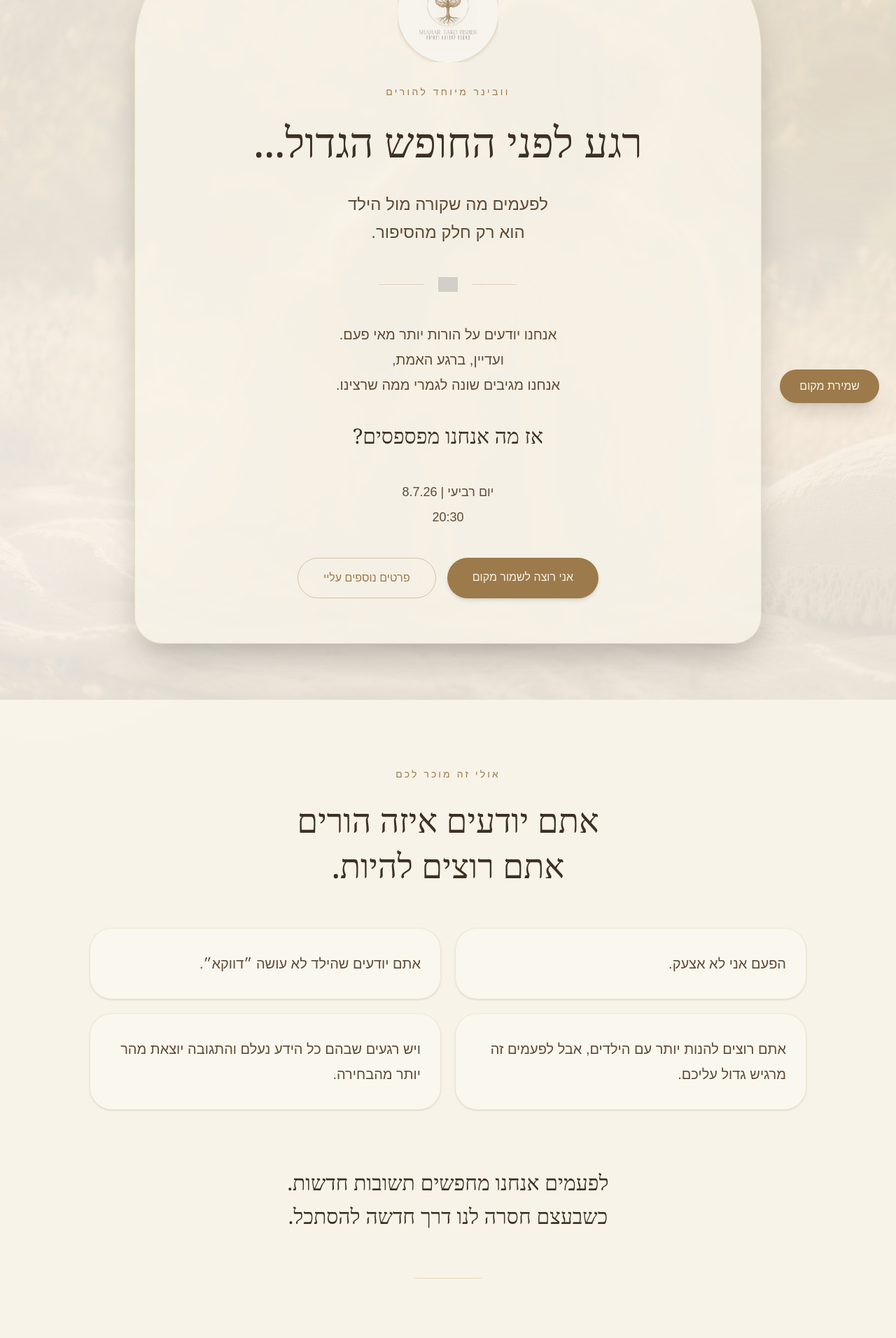
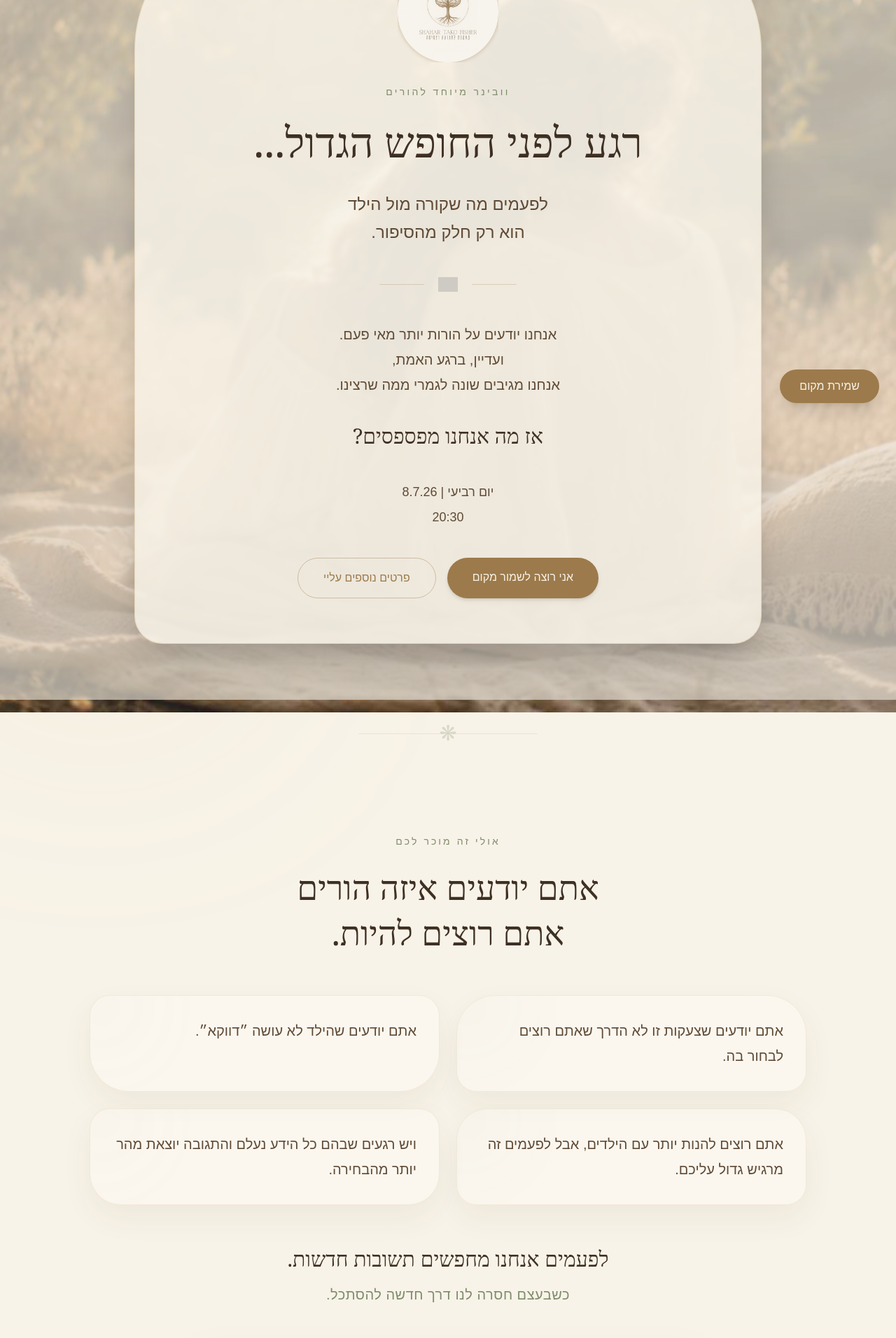
Before and after one commit to shahar27/shahar-landing, a Next.js app: page /parenting-webinar in a window 1280 px wide. Shown: the part 200-2112 px from the top of the page at 70% size. Built offline with nearby package versions, Linux system fonts and the light colour scheme; grey boxes are pictures that could not be loaded.

Commit message:
Refine event page design and pricing

```diff
--- a/app/parenting-webinar/page.tsx
+++ b/app/parenting-webinar/page.tsx
@@ -1,4 +1,5 @@
 import Link from "next/link";
+
 
 const WEBINAR_DATE = "יום רביעי | 8.7.26";
 const WEBINAR_TIME = "20:30";
@@ -15,6 +16,7 @@ const FACEBOOK =
 const WEBSITE = "https://shahartakofisher.com";
 
 const TALLY_FORM_URL = "https://tally.so/r/Y5e58W";
+const OLIVE = "#7E8C6B";
 
 function SoftDivider() {
   return (
@@ -26,9 +28,40 @@ function SoftDivider() {
   );
 }
 
+function NatureDivider() {
+  return (
+    <div className="relative h-24 flex items-center justify-center overflow-hidden">
+      <div className="absolute inset-0 flex items-center justify-center">
+        <div className="w-64 h-px bg-[#C8A86A]/20" />
+      </div>
+
+      <div
+        className="relative text-3xl opacity-25"
+        style={{ color: "#7E8C6B" }}
+      >
+        ❋
+      </div>
+    </div>
+  );
+}
+
 export default function ParentingWebinarPage() {
   return (
-    <main dir="rtl" className="min-h-screen bg-[#F8F3E8] text-[#3E3023] overflow-hidden pb-24">
+    <main
+      dir="rtl"
+      className="relative min-h-screen bg-[#F8F3E8] text-[#3E3023] overflow-hidden pb-24"
+    >
+
+      <div
+        className="pointer-events-none fixed inset-0 z-[1] opacity-[0.018] mix-blend-multiply"
+        style={{
+          backgroundImage:
+            "radial-gradient(circle at 1px 1px, rgba(62,48,35,0.22) 1px, transparent 0)",
+          backgroundSize: "20px 20px",
+        }}
+      />
+      <div className="relative z-10">
+
       <a
         href="#register"
         className="fixed bottom-4 left-4 right-4 md:left-auto md:right-6 md:bottom-6 md:w-auto z-[9999] rounded-full bg-[#9C7A4B] text-[#F8F3E8] px-7 py-3 text-center shadow-xl text-base hover:shadow-2xl transition"
@@ -41,21 +74,45 @@ export default function ParentingWebinarPage() {
         <img
           src="/soft-home.jpg"
           alt=""
-          className="absolute inset-0 w-full h-full object-cover opacity-35"
+          className="absolute inset-0 w-full h-full object-cover object-center opacity-90 scale-[1.03]"
+        />
+        <div className="absolute inset-0 bg-[#F8F3E8]/10 backdrop-blur-[1px]" />
+        <div
+          className="absolute inset-0"
+          style={{
+            background:
+              "linear-gradient(to top, rgba(62,48,35,0.22), rgba(248,243,232,0.02))",
+          }}
         />
 
-        <div className="absolute inset-0 bg-[#F8F3E8]/70" />
-        <div className="absolute top-20 right-[-160px] w-[420px] h-[420px] rounded-full bg-[#C8A86A]/15 blur-[120px]" />
-        <div className="absolute bottom-10 left-[-180px] w-[480px] h-[480px] rounded-full bg-white/40 blur-[140px]" />
+        <div className="absolute inset-0 bg-[#F8F3E8]/58" />
+        <div
+          className="absolute top-[-80px] right-[-120px] w-[500px] h-[500px] blur-[140px]"
+          style={{
+            background:
+              "radial-gradient(circle at center, rgba(126,140,107,0.16) 0%, transparent 70%)",
+          }}
+        />
 
-        <div className="relative z-10 w-full max-w-4xl rounded-t-[12rem] rounded-b-[2.5rem] border border-[#C8A86A]/30 bg-[#F8F3E8]/82 px-6 py-14 md:px-12 md:py-16 shadow-2xl backdrop-blur-[2px]">
+        <div
+          className="absolute bottom-[-120px] left-[-160px] w-[600px] h-[600px] blur-[150px]"
+          style={{
+            background:
+              "radial-gradient(circle at center, rgba(200,168,106,0.12) 0%, transparent 70%)",
+          }}
+        />
+
+        <div className="relative z-10 w-full max-w-4xl rounded-t-[5rem] md:rounded-t-[12rem] rounded-b-[2.5rem] border border-[#C8A86A]/30 bg-[#F8F3E8]/82 px-6 py-14 md:px-12 md:py-16 shadow-2xl backdrop-blur-[2px]">
           <img
             src="/logo-placeholder.png"
             alt="שחר טקו פישר"
             className="w-28 md:w-36 mx-auto mb-8"
           />
 
-          <p className="text-[#9C7A4B] tracking-[0.24em] text-sm mb-6">
+          <p
+            className="tracking-[0.24em] text-sm mb-6"
+            style={{ color: OLIVE }}
+          >
             וובינר מיוחד להורים
           </p>
 
@@ -107,10 +164,15 @@ export default function ParentingWebinarPage() {
         </div>
       </section>
 
+      <NatureDivider />
+
       {/* Identification + Reflection */}
         <section className="px-6 py-20 md:py-24">
         <div className="max-w-5xl mx-auto text-center">
-            <p className="text-[#9C7A4B] tracking-[0.22em] text-sm mb-6">
+            <p
+              className="tracking-[0.22em] text-sm mb-6"
+              style={{ color: OLIVE }}
+            >
             אולי זה מוכר לכם
             </p>
 
@@ -120,47 +182,72 @@ export default function ParentingWebinarPage() {
             אתם רוצים להיות.
             </h2>
 
-            <div className="mt-14 grid md:grid-cols-2 gap-5 text-right">
+            <div className="mt-14 grid md:grid-cols-2 gap-6 text-right">
               {[
-                "הפעם אני לא אצעק.",
+                "אתם יודעים שצעקות זו לא הדרך שאתם רוצים לבחור בה.",
                 "אתם יודעים שהילד לא עושה ״דווקא״.",
                 "אתם רוצים להנות יותר עם הילדים, אבל לפעמים זה מרגיש גדול עליכם.",
                 "ויש רגעים שבהם כל הידע נעלם והתגובה יוצאת מהר יותר מהבחירה.",
-            ].map((item) => (
+              ].map((item, index) => (
                 <div
                   key={item}
-                className="rounded-[2rem] bg-white/32 border border-[#C8A86A]/20 px-7 py-8 shadow-sm"
+                  className={`
+                    relative overflow-hidden border border-[#C8A86A]/18
+                    bg-[#FFFDF8]/45 px-7 py-7 md:px-8 md:py-8
+                    shadow-[0_18px_45px_rgba(62,48,35,0.06)]
+                    ${index === 0 ? "rounded-t-[3.5rem] rounded-b-[1.8rem]" : ""}
+                    ${index === 1 ? "rounded-t-[1.8rem] rounded-b-[3.5rem]" : ""}
+                    ${index === 2 ? "rounded-t-[2.8rem] rounded-b-[1.8rem]" : ""}
+                    ${index === 3 ? "rounded-t-[1.8rem] rounded-b-[2.8rem]" : ""}
+                  `}
                 >
-                <p className="text-lg md:text-xl leading-9 text-[#5F4A35]">
+                  <div
+                    className="absolute -top-10 -left-10 h-28 w-28 rounded-full blur-3xl opacity-40"
+                    style={{
+                      background:
+                        index % 2 === 0
+                          ? "rgba(126,140,107,0.16)"
+                          : "rgba(200,168,106,0.16)",
+                    }}
+                  />
+
+                  <p className="relative text-lg md:text-xl leading-9 text-[#5F4A35]">
                     {item}
                   </p>
                 </div>
               ))}
             </div>
 
-            <div className="mt-16 md:mt-20">
-            <p className="text-2xl md:text-3xl font-serif leading-[1.6] text-[#3E3023]">
+            <div className="mt-12 md:mt-14">
+              <div className="max-w-4xl mx-auto">
+                <p className="text-2xl md:text-3xl font-serif leading-[1.4] text-[#3E3023]">
                   לפעמים אנחנו מחפשים תשובות חדשות.
-                <br />
+                </p>
+
+                <p
+                  className="mt-4 text-lg md:text-xl tracking-wide"
+                  style={{ color: OLIVE }}
+                >
                   כשבעצם חסרה לנו דרך חדשה להסתכל.
                 </p>
               </div>
+            </div>
 
-            <div className="my-16 h-px w-24 bg-[#C8A86A]/35 mx-auto" />
-
-            <div className="max-w-3xl mx-auto">
-            <h2 className="text-4xl md:text-5xl font-serif leading-[1.4]">
+            <div className="mt-10 md:mt-12 max-w-3xl mx-auto rounded-[3rem] border border-[#C8A86A]/15 bg-white/18 px-8 py-10 backdrop-blur-[2px] shadow-[0_20px_60px_rgba(62,48,35,0.04)]">
+              <h2 className="text-4xl md:text-5xl font-serif leading-[1.45]">
                 רוב ההורים שאני פוגשת
                 <br />
                 לא צריכים להתאמץ יותר.
               </h2>
 
-            <p className="mt-8 text-2xl md:text-4xl font-serif leading-[1.5] text-[#9C7A4B]">
+              <p className="mt-6 text-xl md:text-2xl text-[#A7834D] leading-[1.8]">
                 למעשה, חלקם מותשים מהניסיון לעשות הכל נכון.
               </p>
             </div>
         </div>
         </section>
+
+        <NatureDivider />
 
       {/* Soft Home Image */}
       <section className="px-6 md:px-16 lg:px-24 pb-20">
@@ -177,11 +264,15 @@ export default function ParentingWebinarPage() {
           </div>
         </div>
       </section>
+      <NatureDivider />
 
       {/* What we will open */}
       <section className="px-6 py-20">
         <div className="max-w-5xl mx-auto text-center">
-          <p className="text-[#9C7A4B] tracking-[0.22em] text-sm mb-6">
+          <p
+            className="tracking-[0.22em] text-sm mb-6"
+            style={{ color: OLIVE }}
+          >
             בוובינר נפתח שאלה אחת
           </p>
 
@@ -211,11 +302,33 @@ export default function ParentingWebinarPage() {
       </section>
 
       {/* Gift */}
-      <section className="px-6 py-20 bg-[#F3EBDD] text-center">
-        <div className="max-w-3xl mx-auto rounded-t-[5rem] rounded-b-[2rem] border border-[#C8A86A]/20 bg-[#F8F3E8]/55 px-7 py-12 shadow-sm">
+      <section className="relative px-6 py-20 bg-[#F3EBDD] text-center overflow-hidden">
+
+        <div
+          className="absolute top-0 right-0 w-64 h-64 blur-[100px] opacity-40"
+          style={{
+            background:
+              "radial-gradient(circle, rgba(126,140,107,0.18), transparent 70%)",
+          }}
+        />
+
+        <div
+          className="absolute bottom-0 left-0 w-64 h-64 blur-[100px] opacity-30"
+          style={{
+            background:
+              "radial-gradient(circle, rgba(200,168,106,0.18), transparent 70%)",
+          }}
+        />
+
+        <div className="relative z-10 max-w-3xl mx-auto rounded-t-[5rem] rounded-b-[2rem] border border-[#C8A86A]/20 bg-[#F8F3E8]/55 px-7 py-12 shadow-sm">
+
           <p className="text-[#9C7A4B] tracking-[0.22em] mb-5">
             מתנה למשתתפים
           </p>
+
+          <div className="mb-4 text-4xl opacity-70">
+            ✦
+          </div>
 
           <h2 className="text-4xl md:text-5xl font-serif leading-[1.3]">
             ערכת משחקים להדפסה
@@ -226,8 +339,11 @@ export default function ParentingWebinarPage() {
             <br />
             לחיזוק הקשר והחיבור עם הילדים גם בתוך ימי החופש.
           </p>
+
         </div>
       </section>
+
+      <NatureDivider />
 
       {/* About */}
       <section className="px-6 md:px-16 lg:px-24 py-24">
@@ -332,6 +448,7 @@ export default function ParentingWebinarPage() {
           </div>
         </div>
       </section>
+      </div>
     </main>
   );
 }
```
Lines whose indentation alone changed are shown as unchanged.
